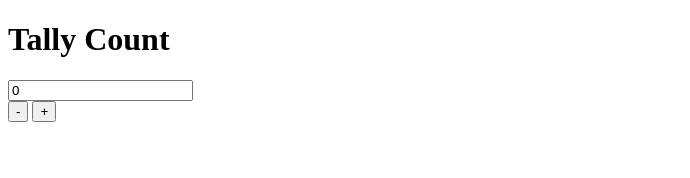
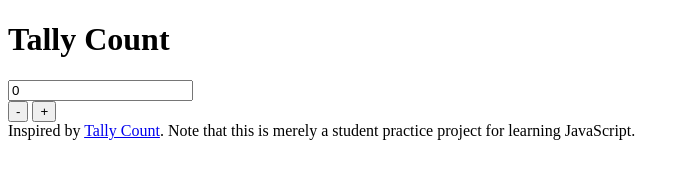
Before and after one commit to katlegomaphango/IWA-1, a plain HTML site: page index.html in a window 1280 px wide. Shown: the whole page, without its empty margins (0-690 px from the left). Drawn offline with Linux system fonts and the light colour scheme.

Commit message:
Added footer markup

```diff
--- a/index.html
+++ b/index.html
@@ -49,5 +49,9 @@
         </div>
     </main>
 
+    <footer class="footer">
+        Inspired by <a class="footer__link" href="https://tallycount.app/">Tally Count</a>. Note that this is merely a student practice project for learning JavaScript.
+    </footer>
+
 </body>
 </html>
```
